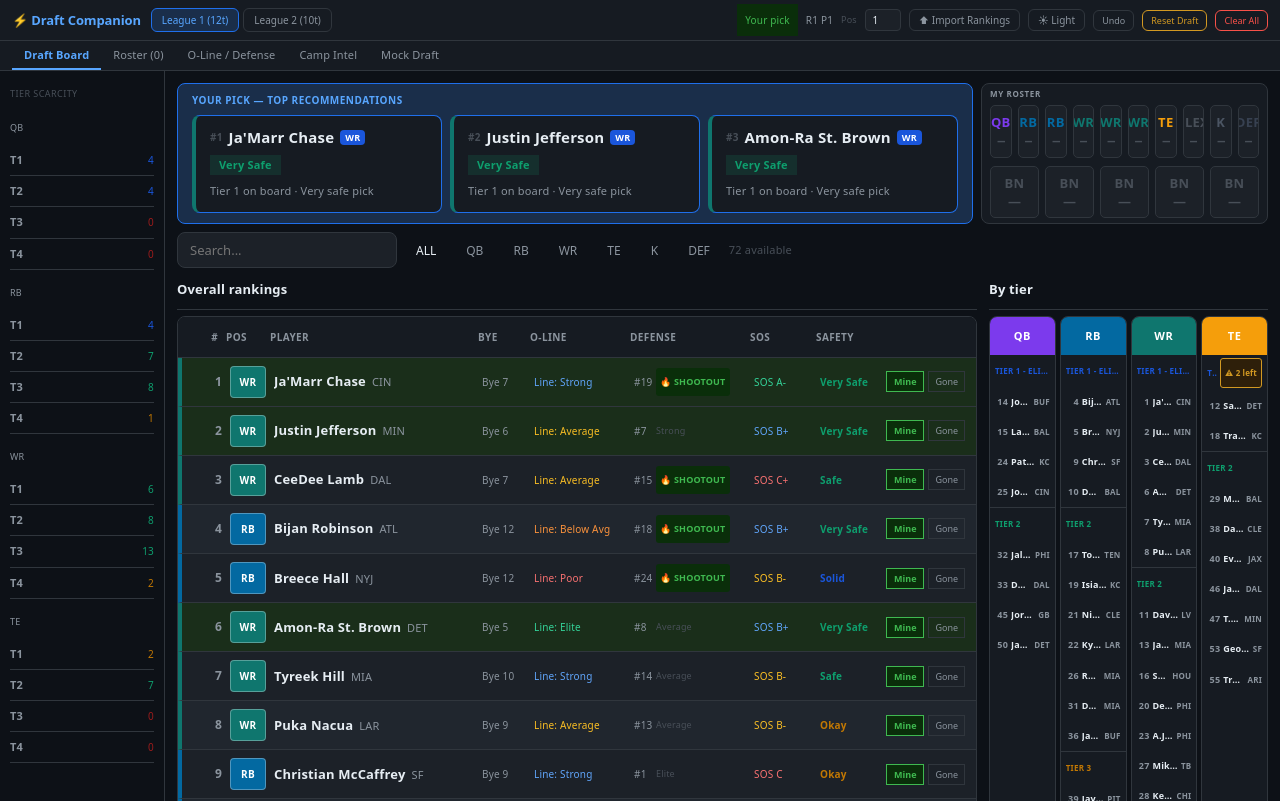
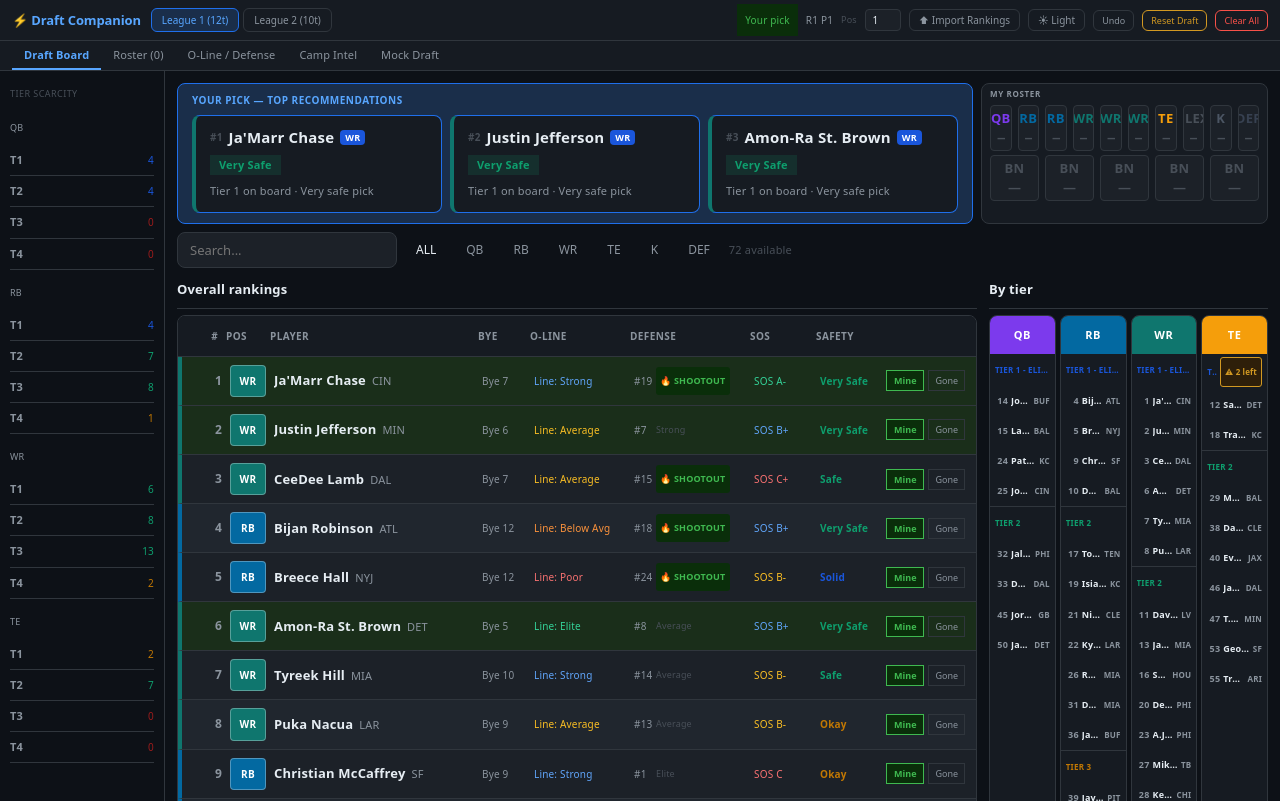
Before and after one commit to Parth33/fantasy-draft-server, a React (Vite) app in the folder fantasy-draft-companion/: page / in a window 1280 px wide. Built offline with nearby package versions, Linux system fonts and the light colour scheme.

Commit message:
compact roster panel cards to match rec card height

```diff
--- a/fantasy-draft-companion/src/App.jsx
+++ b/fantasy-draft-companion/src/App.jsx
@@ -1098,19 +1098,19 @@ export default function App() {
                 )}
 
                 {/* My roster — two horizontal rows of equal-width slot cards, wraps if too narrow */}
-                <div style={{flex:1,minWidth:0,minHeight:130,background:"var(--bg-card)",border:`1px solid var(--border)`,borderRadius:8,padding:"5px 8px",lineHeight:1.3}}>
+                <div style={{flex:1,minWidth:0,maxHeight:180,overflow:"hidden",background:"var(--bg-card)",border:`1px solid var(--border)`,borderRadius:8,padding:"5px 8px",lineHeight:1.3}}>
                   <div style={{display:"flex",alignItems:"center",gap:8,marginBottom:6}}>
                     <span style={{fontSize:8,fontWeight:700,color:"var(--text-secondary)",textTransform:"uppercase",letterSpacing:"0.08em"}}>My Roster</span>
                     {byeStackSummary.length>0&&<span style={{fontSize:9,fontWeight:600,color:"var(--text-warning)"}}>Bye stack: {byeStackSummary.join(", ")}</span>}
                   </div>
                   {[[0,4,5,1,2,3,6,7,8,9],[10,11,12,13,14]].map((idxRow,ri)=>(
-                    <div key={ri} style={{display:"grid",gridTemplateColumns:`repeat(${idxRow.length},1fr)`,gap:6,marginBottom:ri===0?8:0}}>
+                    <div key={ri} style={{display:"grid",gridTemplateColumns:`repeat(${idxRow.length},1fr)`,gap:6,marginBottom:ri===0?4:0}}>
                       {idxRow.map(i=>{
                         const slot=ROSTER_SLOTS[i],p=roster[i];
                         return (
-                          <div key={i} style={{display:"flex",flexDirection:"column",alignItems:"center",gap:2,background:"var(--bg-row)",border:`1px solid var(--border)`,borderRadius:5,padding:"8px 6px",overflow:"hidden"}}>
-                            <span style={{fontSize:13,fontWeight:800,color:POS_COLORS[slot]||"var(--text-muted)",letterSpacing:"0.02em"}}>{slot}</span>
-                            <span style={{fontSize:13,fontWeight:700,color:p?"var(--text-primary)":"var(--text-muted)",width:"100%",textAlign:"center",lineHeight:1.2,display:"-webkit-box",WebkitLineClamp:2,WebkitBoxOrient:"vertical",overflow:"hidden"}}>{p?p.name:"—"}</span>
+                          <div key={i} style={{display:"flex",flexDirection:"column",alignItems:"center",gap:2,background:"var(--bg-row)",border:`1px solid var(--border)`,borderRadius:4,padding:"4px 6px",overflow:"hidden"}}>
+                            <span style={{fontSize:13,fontWeight:600,color:POS_COLORS[slot]||"var(--text-muted)",letterSpacing:"0.02em"}}>{slot}</span>
+                            <span style={{fontSize:13,fontWeight:700,color:p?"var(--text-primary)":"var(--text-muted)",width:"100%",textAlign:"center",overflow:"hidden",textOverflow:"ellipsis",whiteSpace:"nowrap"}}>{p?p.name:"—"}</span>
                           </div>
                         );
                       })}
```
